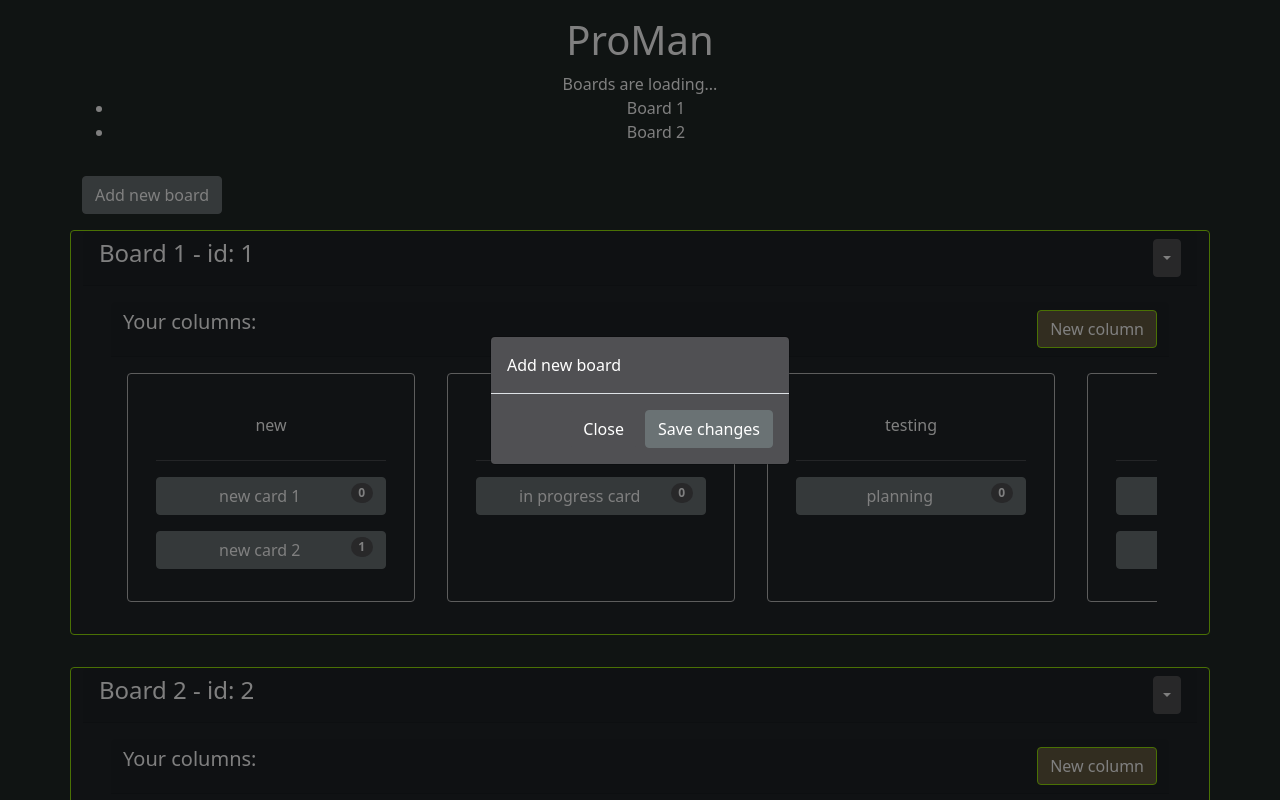
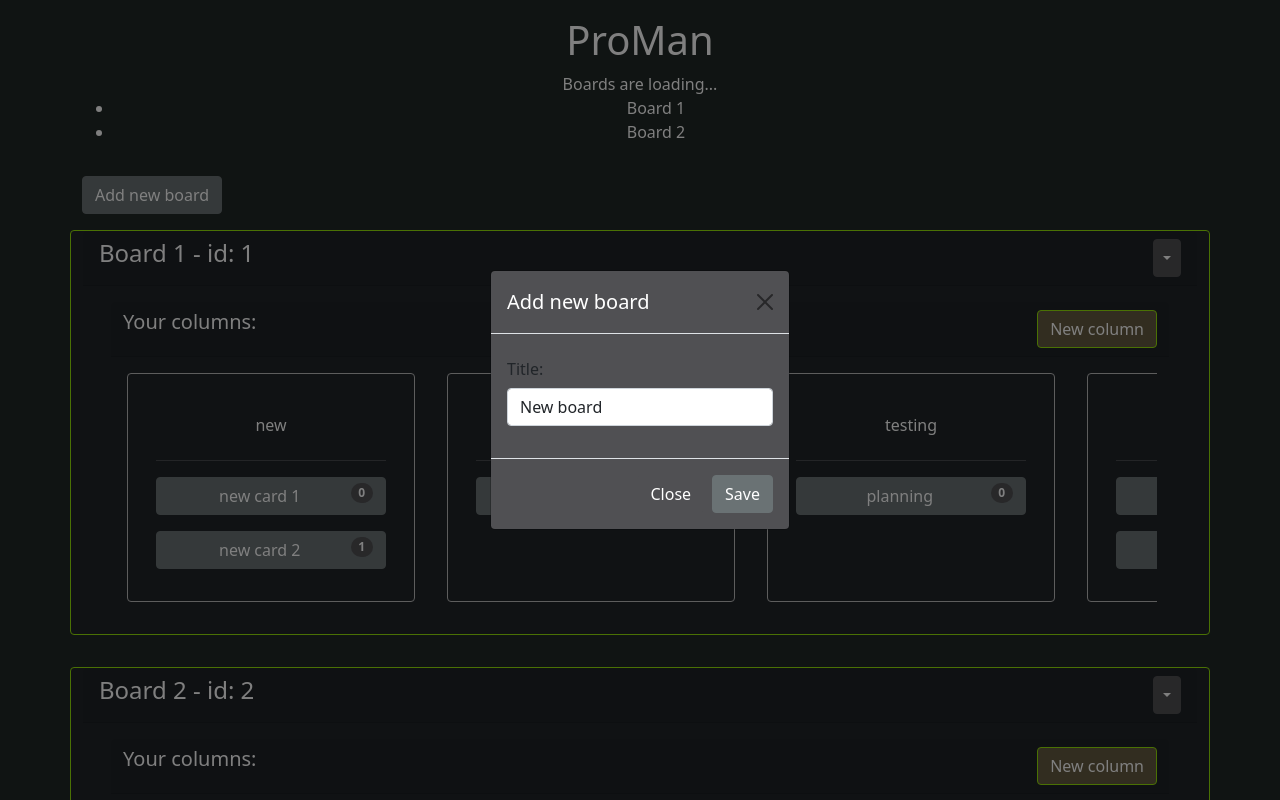
Before and after one commit to eorll/Proman, a Flask app: page / in a window 1280 px wide, after a click on "Add new board". Run offline with Flask 2, Linux system fonts and the light colour scheme; parts of the project's set-up code (start-up, migrations or seed data) failed here and were passed over; some libraries are stand-ins or nearby versions.

Commit message:
some changes

```diff
--- a/templates/add_board.html
+++ b/templates/add_board.html
@@ -7,12 +7,21 @@
 <div class="modal fade" id="addBoard" tabindex="-1" aria-labelledby="exampleModalLabel" aria-hidden="true">
     <div class="modal-dialog modal-dialog-centered modal-sm">
         <div class="modal-content">
+            <div class="modal-header">
+                <h5 class="modal-title" id="exampleModalColumnLabel text-dark">Add new board</h5>
+                <button type="button" class="btn-close" data-bs-dismiss="modal" aria-label="Close"></button>
+            </div>
             <div class="modal-body">
-        Add new board
+                 <form>
+                    <div class="mb-3">
+                        <label for="recipient-name" class="col-form-label text-dark">Title:</label>
+                        <input type="text" class="form-control" id="recipient-name" value="New board">
+                    </div>
+                </form>
             </div>
             <div class="modal-footer">
                 <button type="button" class="btn btn-secondary" data-bs-dismiss="modal">Close</button>
-        <button type="button" class="btn btn-primary">Save changes</button>
+                <button type="button" class="btn btn-primary">Save</button>
             </div>
         </div>
     </div>
```
Lines whose indentation alone changed are shown as unchanged.
